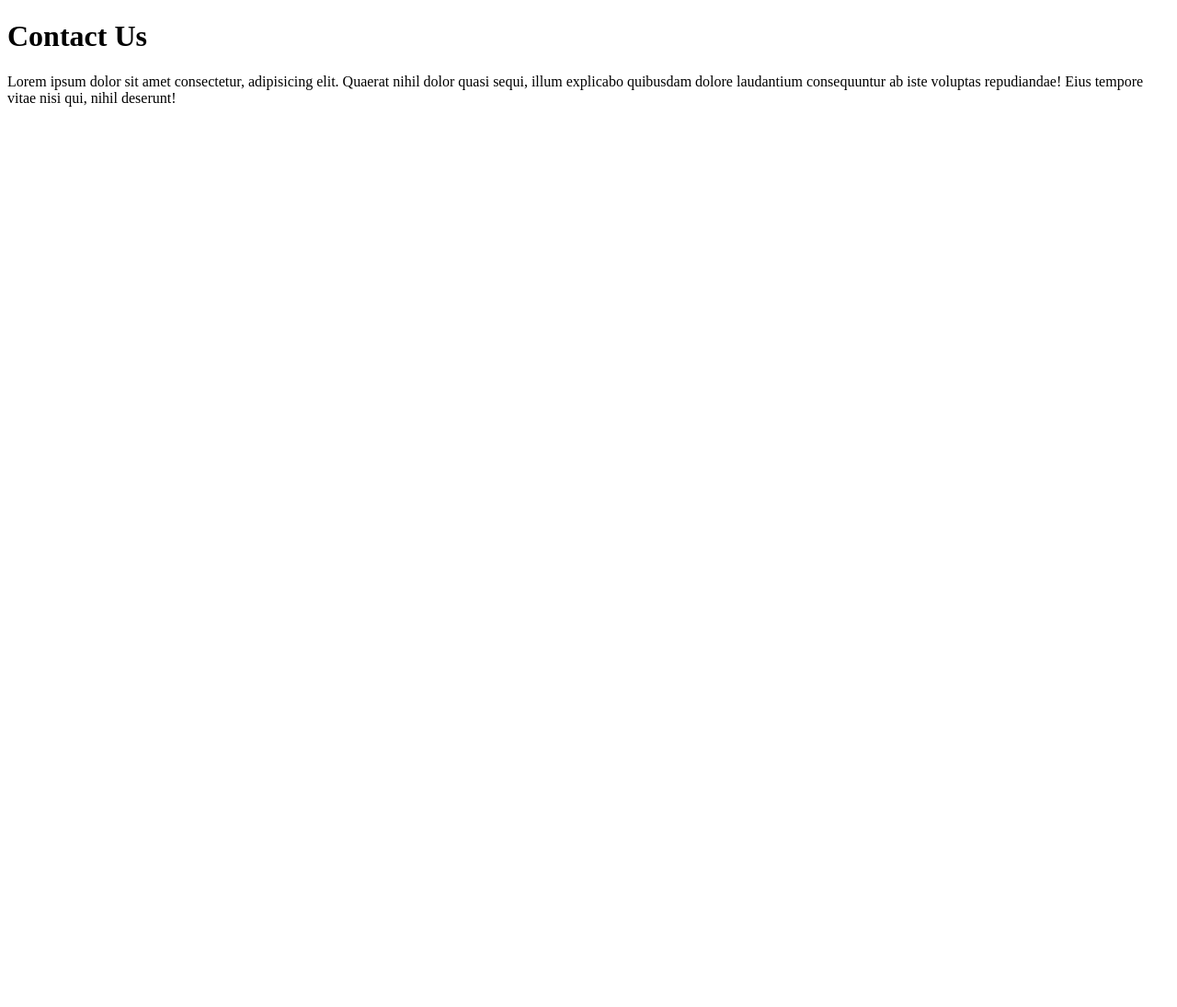
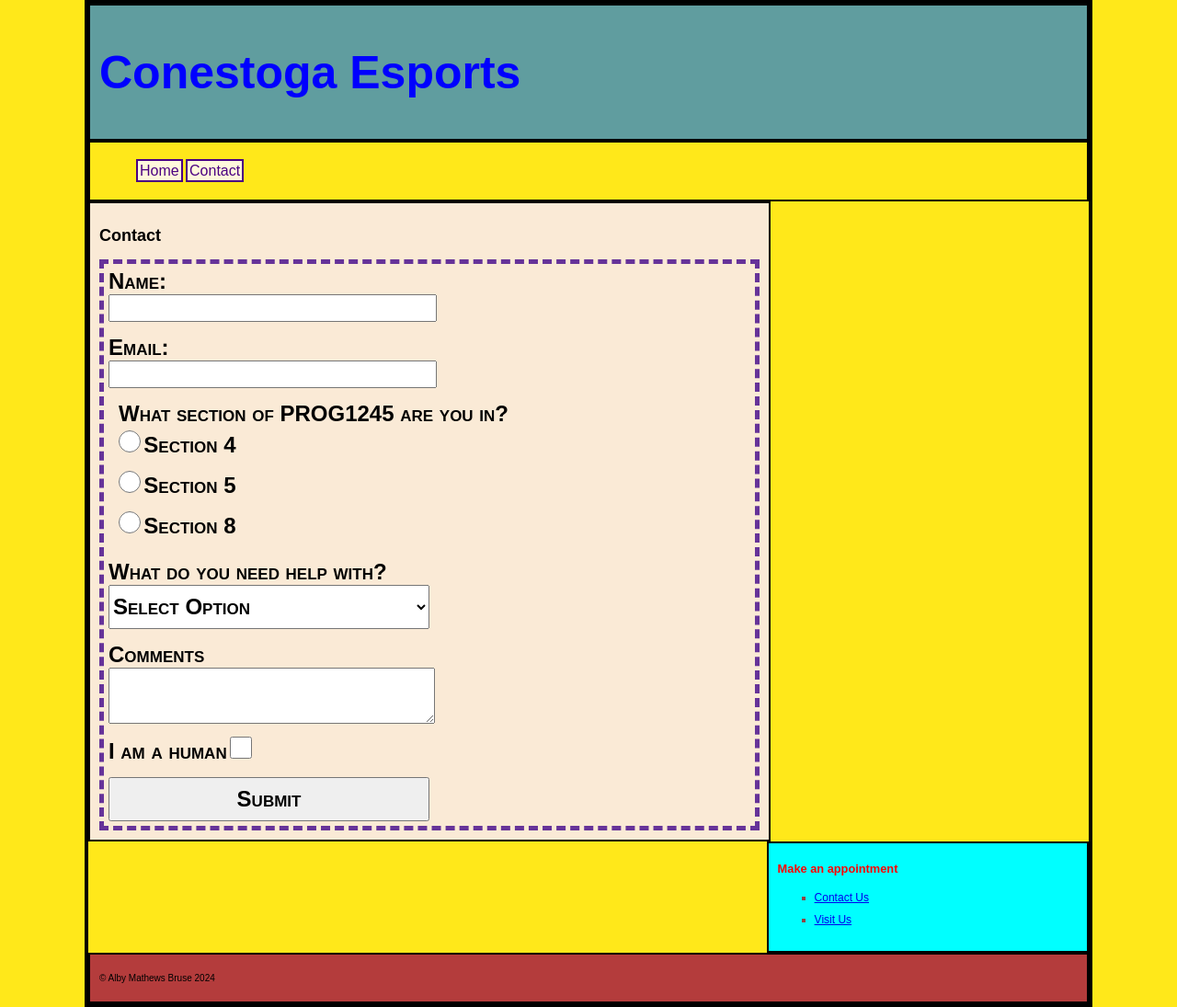
Before and after one commit to albymbruse/inClassTask2, a plain HTML site: page contact.html in a window 1280 px wide. Shown: the whole page at 92% size. Before the commit the page ends 800 px from the top, so only its background shows below. Drawn offline with Linux system fonts and the light colour scheme.

Commit message:
inclass4

```diff
--- a/contact.html
+++ b/contact.html
@@ -1,12 +1,97 @@
+<!--
+Alby Mathews Bruse
+amathewsbruse0406@conestogac.on.ca
+-->
 <!DOCTYPE html>
 <html>
-    <head>
-        <title>
-            Contact US
-        </title>
-    </head>
-    <body>
-        <h1>Contact Us</h1>
-        <p>Lorem ipsum dolor sit amet consectetur, adipisicing elit. Quaerat nihil dolor quasi sequi, illum explicabo quibusdam dolore laudantium consequuntur ab iste voluptas repudiandae! Eius tempore vitae nisi qui, nihil deserunt!</p>
-    </body>
+<head>
+    <meta charset="UTF-8" />
+    <link rel="stylesheet" href="styles/normalize.css">
+    <link rel="stylesheet" href="styles/styles.css">
+    <title>Conestoga Esports</title>
+
+</head>
+<body>
+    <header class="structural">
+        <h1>Conestoga Esports</h1>
+    </header>
+    <nav class="structural">
+        <ul>
+            <li>
+                <a href="index.html">Home</a>
+                <a href="contact.html">Contact</a>
+            </li>
+        </ul>
+    </nav>
+    <main class="structural">
+        <h2>Contact</h2>
+        <form action="">
+            <div>
+                <label for="name">Name:</label>
+                <input type="text" id="name" name="username" required>
+            </div>
+            <br>
+            <div>
+                <label for="email">Email:</label>
+                <input type="email" id="email" name="useremail" required>
+            </div>
+            <br>
+            <fieldset>
+                <legend>What section of PROG1245 are you in?</legend>
+                <div>
+                    <input type="radio" name="sec" id="4" value="4">
+                    <label for="4">Section 4</label>
+                </div>
+                <br>
+                <div>
+                    <input type="radio" name="sec" id="5" value="5">
+                    <label for="5">Section 5</label>
+                </div>
+                <br>
+                <div>
+                    <input type="radio" name="sec" id="8" value="8">
+                    <label for="8">Section 8</label>
+                </div>
+            </fieldset>
+            <br>
+            <div>
+                <label for="help">What do you need help with?</label>
+                <select name="select" id="help">
+                    <option value="default">Select Option</option>
+                    <option value="HTML">HTML</option>
+                    <option value="CSS">CSS</option>
+                    <option value="Both">Both(HTML & CSS)</option>
+                </select>
+            </div>
+            <br>
+            <div>
+                <label for="comment">Comments</label>
+                <textarea name="comment" id="comment" cols="30" rows="4"></textarea>
+            </div>
+            <br>
+            <div>
+                <label for="human">I am a human</label>
+                <input type="checkbox" id="human" name="human" value="true">
+            </div>
+            <br>
+            <div>
+                <input type="submit" id="submit" value="Submit">
+            </div>
+
+
+        </form>
+    </main>
+    <aside class="structural">
+        <h2 id="listheading">Make an appointment</h2>
+        <ul>
+            <li><a href="contact.html">Contact Us</a></li>
+            <li><a href="https://maps.google.com/">Visit Us</a></li>
+        </ul>
+    </aside>
+    <footer class="structural">
+        <p>&copy Alby Mathews Bruse 2024</p>
+    </footer>
+
+
+</body>
 </html>
--- a/styles/styles.css
+++ b/styles/styles.css
@@ -9,6 +9,11 @@ body {
     width: 85vw;
     border: 4px solid black;
     margin: auto;
+}
+
+h1{
+    color: blue;
+    font-size: 50px;
 }
 
 #listheading {
@@ -25,6 +30,7 @@ aside{
     float: right;
     width: 30%;
     background-color: hsl(180, 100%, 50%);
+    padding-bottom: 715px;
 }
 
 .structural {
@@ -58,3 +64,68 @@ a:hover {
 footer p {
     font-size: smaller;
 }
+
+aside ul{
+    list-style:square ;
+}
+
+aside li{
+    line-height: 1.5rem;
+    color: rgba(165, 42, 42, 0.871);
+}
+
+nav li{
+    display: inline;
+    list-style: none;
+}
+
+nav a{
+    border: indigo 2px solid;
+    padding: 2px;
+    color: indigo;
+    background-color: cornsilk;
+    text-decoration: none;
+    font-size: 1rem;
+}
+
+nav a:hover{
+    border: cornsilk 2px solid;
+    color: cornsilk;
+    background-color: indigo;
+}
+
+form{
+    border: 5px dashed rebeccapurple;
+    padding: 5px;
+}
+
+input[type=text],
+input[type=email],
+input[type=submit],
+select, option{
+    width: 50%;
+    display: block;
+    height: 2em;
+}
+
+input[type=radio],
+input[type=checkbox]{
+    height: 2em;
+    width: 2em;
+}
+
+select, option, label, legend,
+input[type=submit]{
+    font-size: 1.5rem;
+    font-weight: bold;
+    font-variant: small-caps;
+}
+
+textarea{
+    width: 50%;
+    display: block;
+}
+
+fieldset{
+    border: none;
+}
```
Also changed, not shown: index.html (+9 -12 lines).
